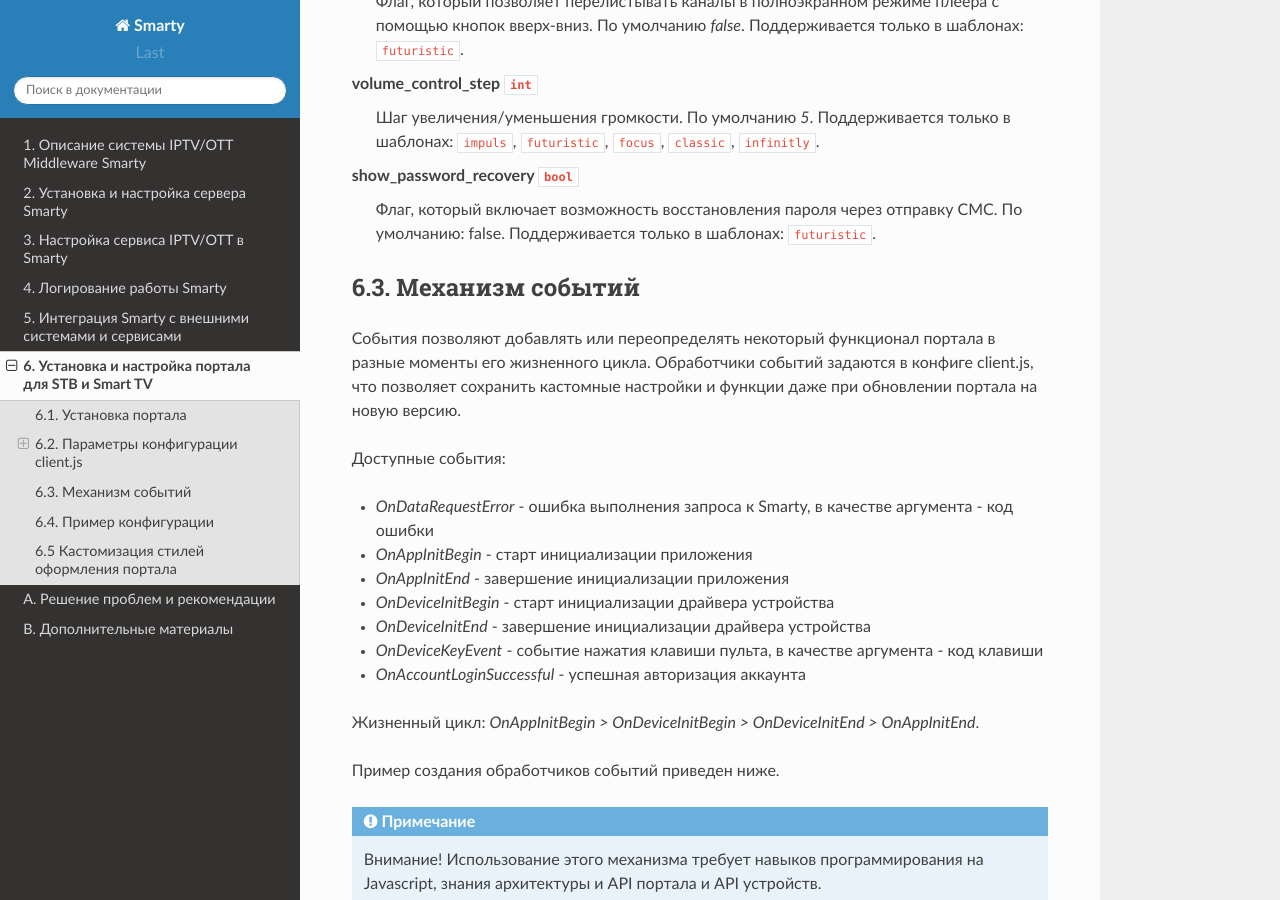
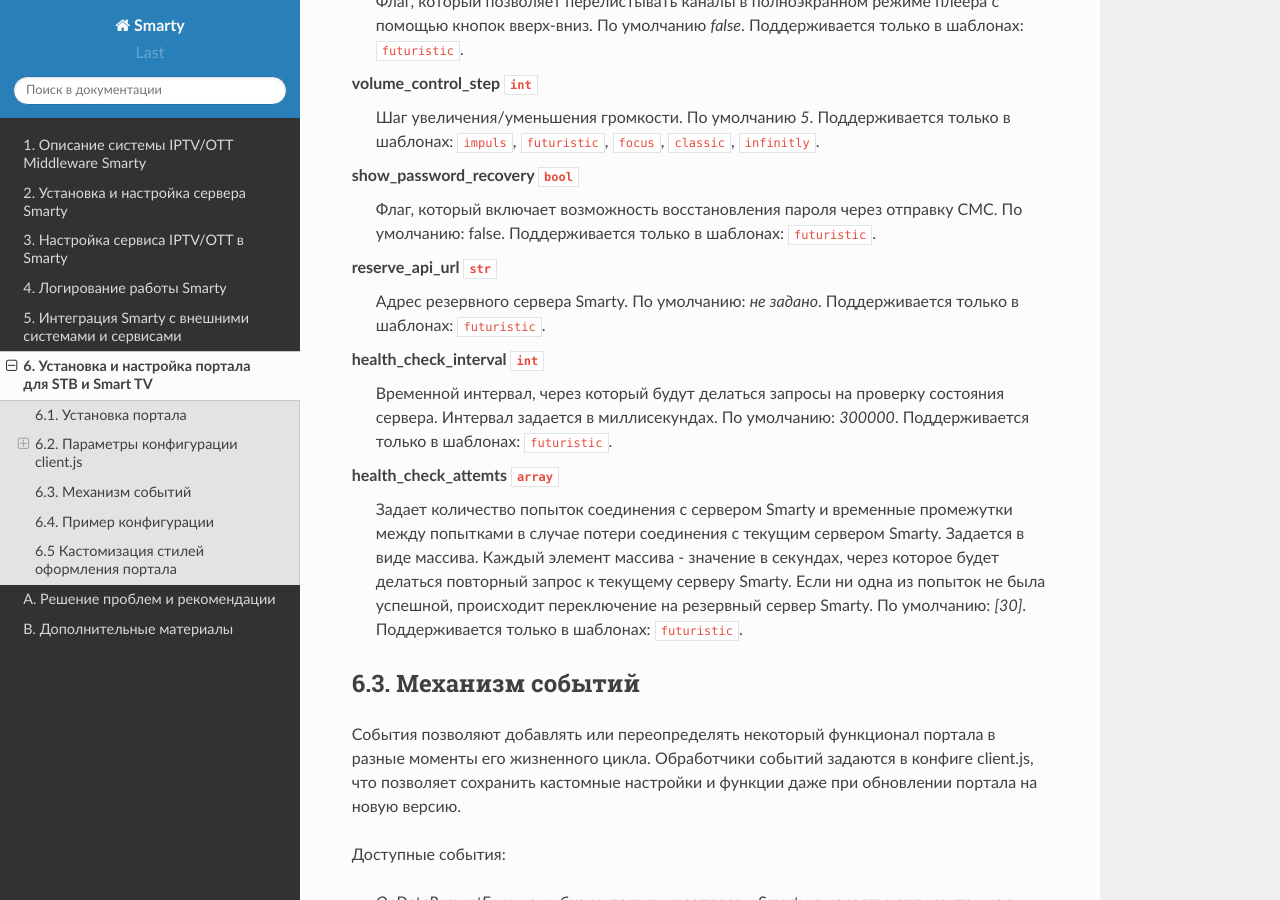
Before and after one commit to sergey-yakovlev/smarty-docs, a Sphinx documentation site: the page built from source/portal_setup.rst, in a window 1280 px wide and 900 px high, scrolled down 9034 px. Built offline with Sphinx 7.4.7 and the Read the Docs theme 2.0.0, drawn with Linux system fonts in a browser that asks for light colours.

Commit message:
опции для проверки живучести Smarty

```diff
--- a/source/portal_setup.rst
+++ b/source/portal_setup.rst
@@ -440,6 +440,22 @@ show_password_recovery ``bool``
     Флаг, который включает возможность восстановления пароля через отправку СМС.
     По умолчанию: false. Поддерживается только в шаблонах: ``futuristic``.
 
+reserve_api_url ``str``
+    Адрес резервного сервера Smarty.
+    По умолчанию: *не задано*.
+    Поддерживается только в шаблонах: ``futuristic``.
+
+health_check_interval ``int``
+    Временной интервал, через который будут делаться запросы на проверку состояния сервера. Интервал задается в миллисекундах.
+    По умолчанию: *300000*.
+    Поддерживается только в шаблонах: ``futuristic``.
+
+health_check_attemts ``array``
+    Задает количество попыток соединения с сервером Smarty и временные промежутки между попытками в случае потери соединения с текущим сервером Smarty. Задается в виде массива. Каждый элемент массива - значение в секундах, через которое будет делаться повторный запрос к текущему серверу Smarty. Если ни одна из попыток не была успешной, происходит переключение на резервный сервер Smarty.
+    По умолчанию: *[30]*.
+    Поддерживается только в шаблонах: ``futuristic``.
+
+
 .. _portal_event_system:
 
 6.3. Механизм событий
```
